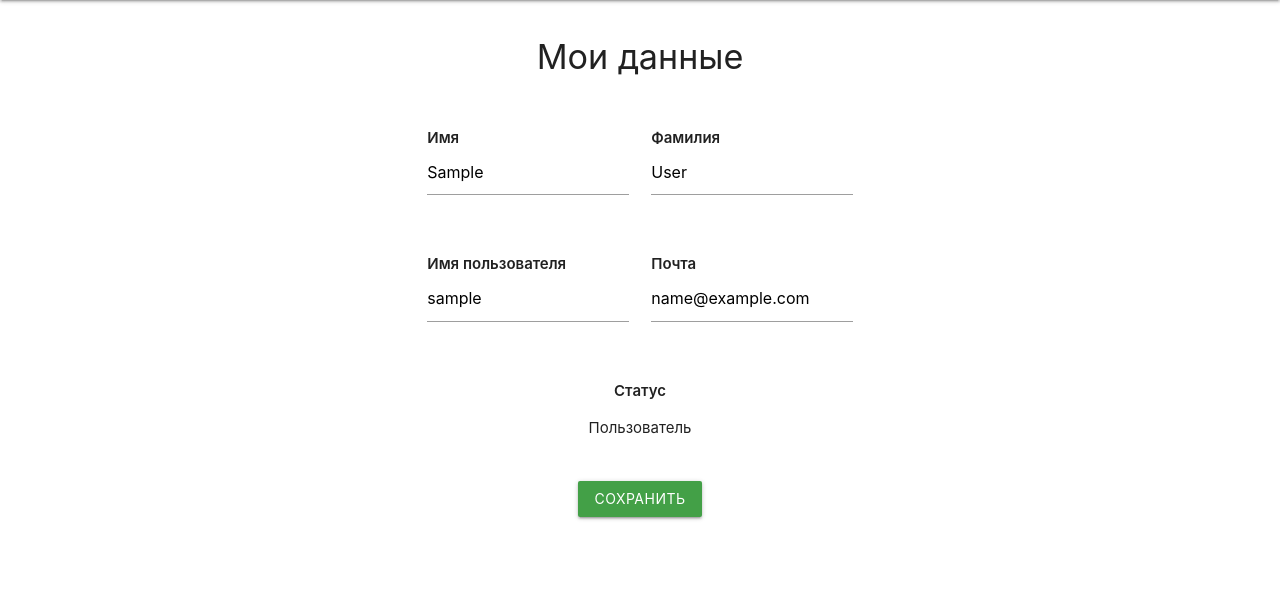
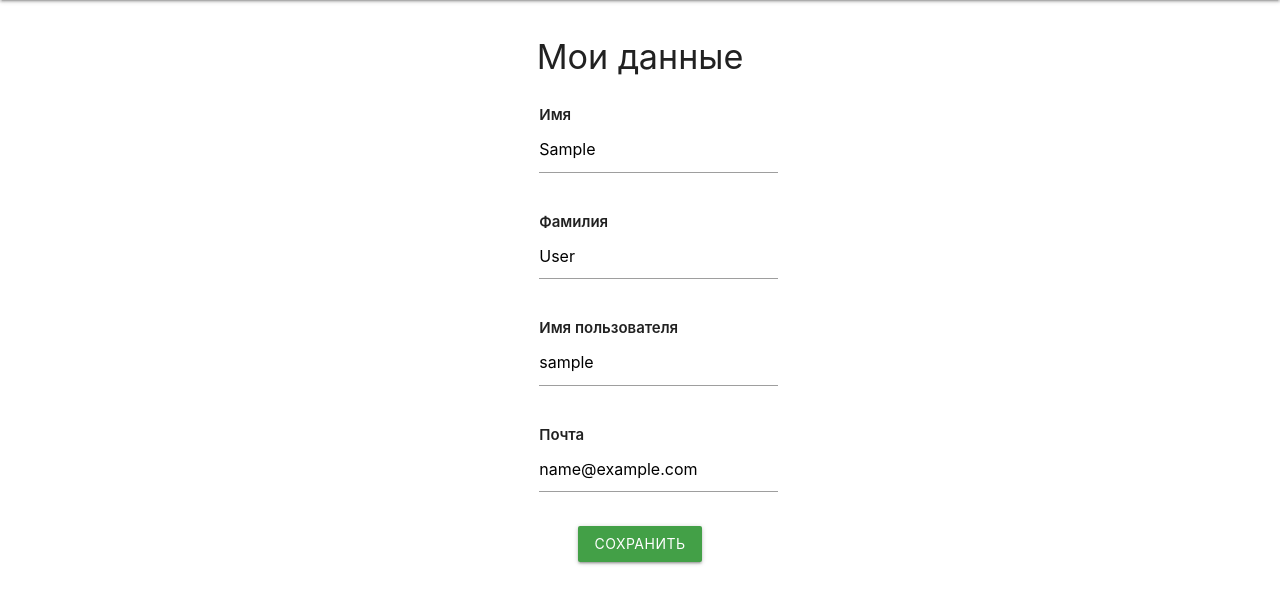
Before and after one commit to aslbnv/educon, a Django app: page /mydata/ in a window 1280 px wide. Shown: the part 64-668 px from the top of the page. Run offline with Django 3.2, Linux system fonts and the light colour scheme; the visitor is signed in with stand-in values (Sample User, id 1); data comes from the database, SQL or seed files in the repository; some libraries are stand-ins or nearby versions.

Commit message:
improve user details page ui

```diff
--- a/education_portal/education_portal/static/js/init.js
+++ b/education_portal/education_portal/static/js/init.js
@@ -1,5 +1,5 @@
-(function($){
-  $(function(){
+(function ($) {
+  $(function () {
 
     $('.sidenav').sidenav();
     $('.tabs').tabs();
@@ -9,7 +9,7 @@
     $('.tooltipped').tooltip();
     $('.modal').modal();
     $('.collapsible').collapsible();
-    $('datepicker').datepicker({format:'yyyy-mm-dd'});
+    $('datepicker').datepicker({ format: 'yyyy-mm-dd' });
 
   }); // end of document ready
 })(jQuery); // end of jQuery name space
--- a/education_portal/education_portal/templates/learningcontrol/learningcontrol.html
+++ b/education_portal/education_portal/templates/learningcontrol/learningcontrol.html
@@ -7,7 +7,7 @@
     <div class="divider"></div>
 </div>
 
-<ul class="collapsible">
+<ul class="collapsible expandable">
     {% for profile in profiles %}
     <li>
         <div class="collapsible-header">
@@ -39,7 +39,7 @@
                         <td>{{ ac.course }}</td>
                         <td>
                             {% if ac.is_completed == False and ac.is_expired == True %}
-                            <p class="yellow-text darken-1">Просрочен</p>
+                            <p class="yellow-text text-darken-2">Просрочен</p>
                             {% elif ac.is_completed == False %}
                             <p class="red-text">Не завершен</p>
                             {% elif ac.is_completed == True %}
--- a/education_portal/education_portal/templates/registration/user_details.html
+++ b/education_portal/education_portal/templates/registration/user_details.html
@@ -2,44 +2,40 @@
 {% load static %}
 
 {% block content %}
+<h4 class="center">Мои данные</h4>
 <div class="row center-align">
   <div class="col s6 offset-s3">
     <form method="post" enctype="multipart/form-data" action="" role="form">
       {% csrf_token %}
-      <h4 class="title is-3">Мои данные</h4>
-      <br>
-      <div class="row">
-        <div class="input-field col s6">
+
+      <div class="row" style="margin-bottom: 0;">
+        <div class="input-field col s7 offset-s3">
           <p class="left" style="margin: 0; font-weight: 600;">Имя</p>
           {{ form.first_name }}
         </div>
-        <div class="input-field col s6">
+      </div>
+
+      <div class="row" style="margin-bottom: 0;">
+        <div class="input-field col s7 offset-s3">
           <p class="left" style="margin: 0; font-weight: 600;">Фамилия</p>
           {{ form.last_name }}
         </div>
       </div>
-      <div class="row">
-        <div class="input-field col s6">
+
+      <div class="row" style="margin-bottom: 0;">
+        <div class="input-field col s7 offset-s3">
           <p class="left" style="margin: 0; font-weight: 600;">Имя пользователя</p>
           {{ form.username }}
         </div>
-        <div class="input-field col s6">
+      </div>
+
+      <div class="row" style="margin-bottom: 0;">
+        <div class="input-field col s7 offset-s3">
           <p class="left" style="margin: 0; font-weight: 600;">Почта</p>
           {{ form.email }}
         </div>
       </div>
-      <div class="input-field col s12">
-        <p class="center" style="margin: 0; padding: 0; font-weight: 600;">Статус</p>
-        <p class="center">
-          {% if profile.role == 'admin' %}
-          Администратор
-          {% elif profile.role == 'teacher' %}
-          Учитель
-          {% else %}
-          Пользователь
-          {% endif %}
-        </p>
-      </div>
+
       <div class="row">
         <div class="col s12">
           <span style="color: red; font-weight: bold;">{{ form.errors }}</span>
```
